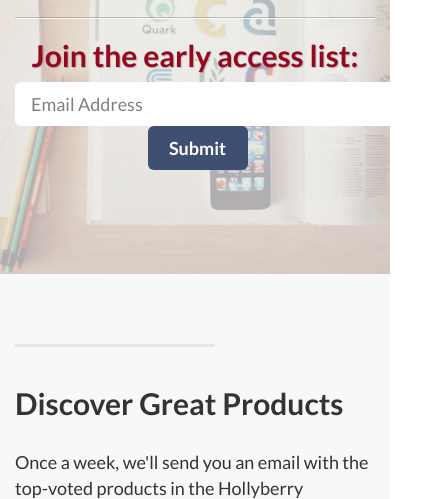
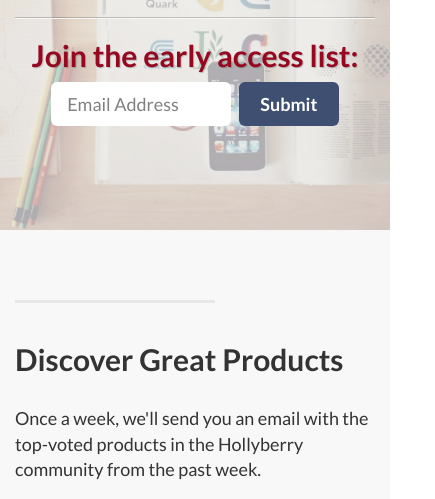
Before and after one commit to amelialin/hollyberry-lp, a plain HTML site: page index.html in a window 390 px wide. Shown: the part 315-814 px from the top of the page, 435 px wide, since content can reach past the window. Drawn offline with Linux system fonts and the light colour scheme.

Commit message:
Make email signup responsive

```diff
--- a/index.html
+++ b/index.html
@@ -102,7 +102,7 @@
                             <!-- <div id="mc_embed_signup_scroll"> -->
                             <h2 style="color: #960720;">Join the early access list:</h2>
 
-                            <input type="email" size="40" value="Email Address" name="EMAIL" class="required email" id="mce-EMAIL" onfocus="if(this.value==this.defaultValue)this.value='';" onblur="if(this.value=='')this.value=this.defaultValue;">
+                            <input type="email" style="width: 50%;" value="Email Address" name="EMAIL" class="required email" id="mce-EMAIL" onfocus="if(this.value==this.defaultValue)this.value='';" onblur="if(this.value=='')this.value=this.defaultValue;">
 
                             <div style="position: absolute; left: -5000px;"><input type="text" name="b_bb44bcc0c2d7e18085d19b3ed_2cc9e6c0ee" tabindex="-1" value=""></div>
 
```
